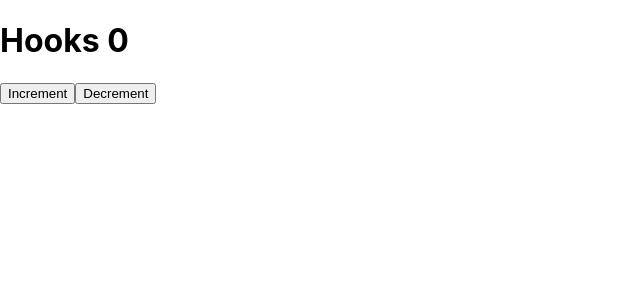
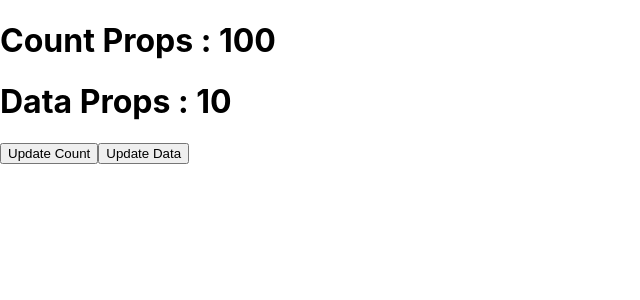
Before and after one commit to Nikhil904/Hooks-in-Reacy, a React (Create React App) app: page / in a window 1280 px wide. Shown: the top 300 px of the page, without its empty margins (0-640 px from the left). Built offline with nearby package versions, Linux system fonts and the light colour scheme.

Commit message:
Complete useState and useReducer

```diff
--- a/src/App.js
+++ b/src/App.js
@@ -1,45 +1,72 @@
-import React, { useEffect, useMemo, useState,useRef } from 'react';
+import React, { useEffect, useMemo, useState,useRef,useReducer } from 'react';
 import User from './User';
 import Student from './Student';
 //UseState😀
-function App() {
-  const[Counter,setCounter] = useState(0);
-  const increment = () =>{
-    setCounter(Counter + 1);
-  }
-  const decrement = () =>{
-    setCounter(Counter - 1);
-  }
-  return (
+// function App() {
+//   const[Counter,setCounter] = useState(0);
+//   const increment = () =>{
+//     setCounter(Counter + 1);
+//   }
+//   const decrement = () =>{
+//     setCounter(Counter - 1);
+//   }
+//   return (
+//     <>
+//     <h1>Hooks {Counter}</h1>
+//     <button onClick={increment}>Increment</button>
+//     <button onClick={decrement}>Decrement</button>
+//     </>
+//   );
+// }
+
+
+//useReducer
+// function App(){
+//   const reducer = (state,action) =>{
+//     switch(action.type){
+//       case "INCREMENT":
+//       return {count:state.count + 1,showtext: state.showtext}
+//       case "TOGGLE":
+//       return {count:state.count,showtext:!state.showtext}
+//       default:
+//         return state;
+//     }
+
+//   };
+//   const[state,dispatch] = useReducer(reducer, {count:0,showtext:true})
+//   return(
+//     <>
+//       <h1>useReducer</h1>
+//       <h1>{state.count}</h1>
+//       <button onClick={()=>{
+//         dispatch({type:"INCREMENT"});
+//         dispatch({type:"TOGGLE"});
+//       }}>Counter</button>
+//       {state.showtext && <p>This is Dummy Text</p>}
+//     </>
+//   );
+// }
+
+// useEfffect😎
+function App(){
+  const[data,setdata] = useState(10);
+  const[count,setcount] = useState(100);
+  useEffect(()=>{
+    console.log('Call for count')
+  },[count])
+  useEffect(()=>{
+    console.log('call for data')
+  },[data])
+  return(
     <>
-    <h1>Hooks {Counter}</h1>
-    <button onClick={increment}>Increment</button>
-    <button onClick={decrement}>Decrement</button>
+      {/* <h1>Count: {count}</h1>
+      <h1>Data: {data}</h1> */}
+      <User data={data} count={count}/>
+      <button onClick={()=>setcount(count + 1)}>Update Count</button>
+      <button onClick={()=>setdata(data + 1)}>Update Data</button>
     </>
   );
 }
-
-
-// useEfffect😎
-// function App(){
-//   const[data,setdata] = useState(10);
-//   const[count,setcount] = useState(100);
-//   useEffect(()=>{
-//     console.log('Call for count')
-//   },[count])
-//   useEffect(()=>{
-//     console.log('call for data')
-//   },[data])
-//   return(
-//     <>
-//       {/* <h1>Count: {count}</h1>
-//       <h1>Data: {data}</h1> */}
-//       <User data={data} count={count}/>
-//       <button onClick={()=>setcount(count + 1)}>Update Count</button>
-//       <button onClick={()=>setdata(data + 1)}>Update Data</button>
-//     </>
-//   );
-// }
 
 // useMemo
 // function App(){
```
